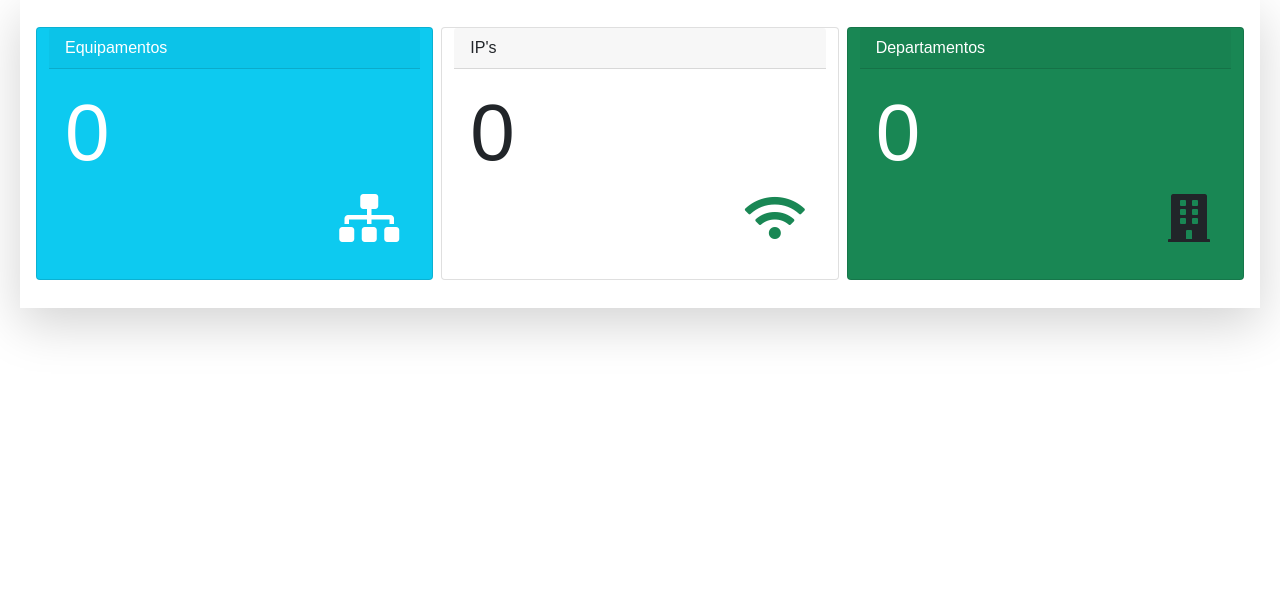
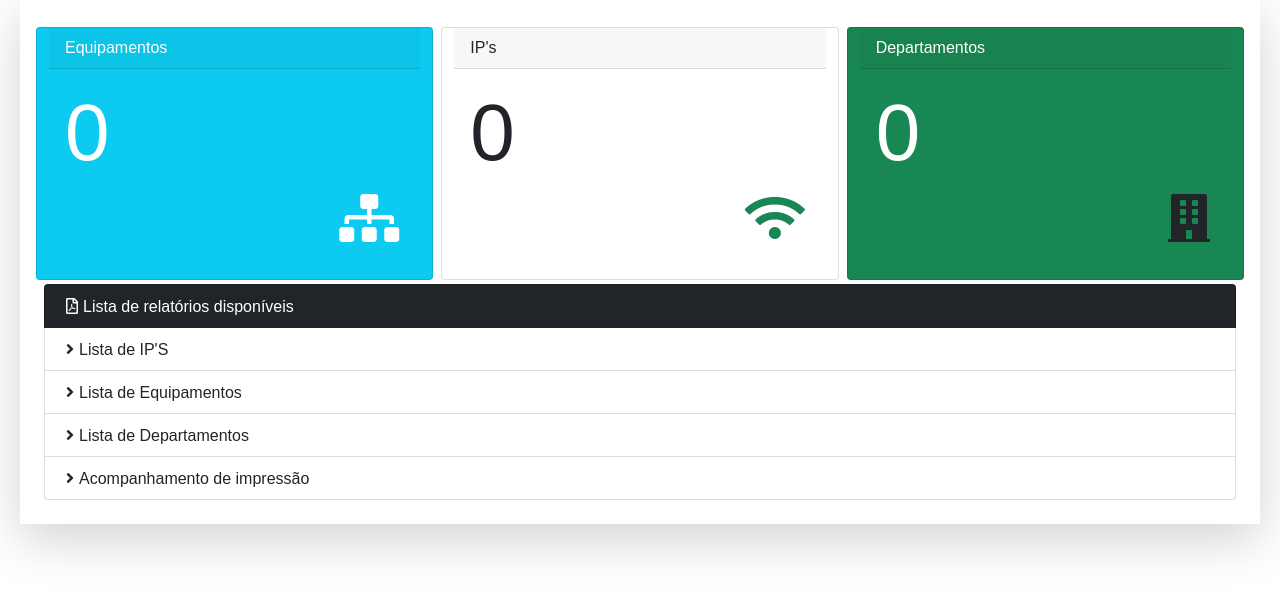
Before and after one commit to TrendingTechnology/miridam, a Django app: page / in a window 1280 px wide. Shown: the part 83-677 px from the top of the page. Run offline with Django 3.2, Linux system fonts and the light colour scheme; data that the repository does not hold is empty; some web fonts are replaced.

Commit message:
adiciona lista de relatórios

```diff
--- a/dashboard/templates/index.html
+++ b/dashboard/templates/index.html
@@ -23,4 +23,20 @@
         </div>
     </div>
 </section>
+<div class="list-group">
+    <button type="button" class="list-group-item list-group-item-action bg-dark text-white" aria-current="true">
+        <i class="far fa-file-pdf"></i>Lista de relatórios disponíveis
+    </button>
+    <button type="button" class="list-group-item list-group-item-action"><i class="fas fa-angle-right"></i>Lista de IP'S
+    </button>
+    <button type="button" class="list-group-item list-group-item-action"><i class="fas fa-angle-right"></i>Lista de
+        Equipamentos
+    </button>
+    <button type="button" class="list-group-item list-group-item-action"><i class="fas fa-angle-right"></i>Lista de
+        Departamentos
+    </button>
+    <button type="button" class="list-group-item list-group-item-action"><i class="fas fa-angle-right"></i>Acompanhamento
+        de impressão
+    </button>
+</div>
 {% endblock content %}
```
